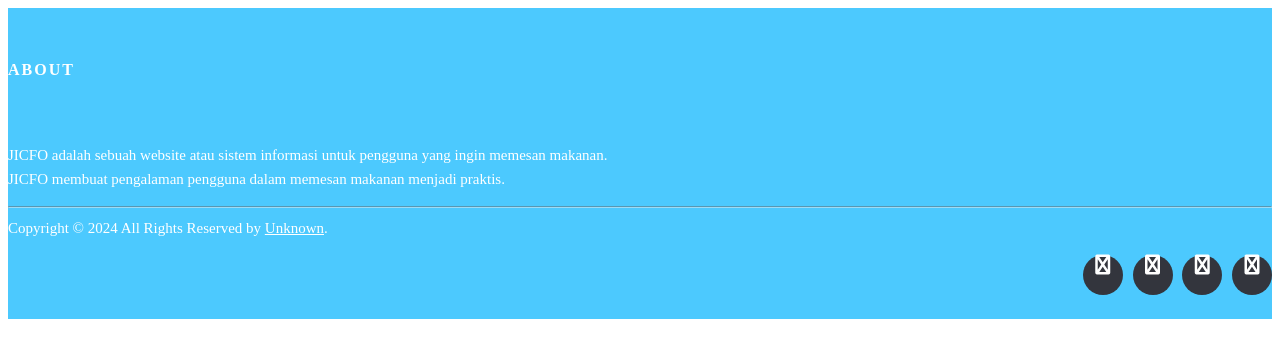
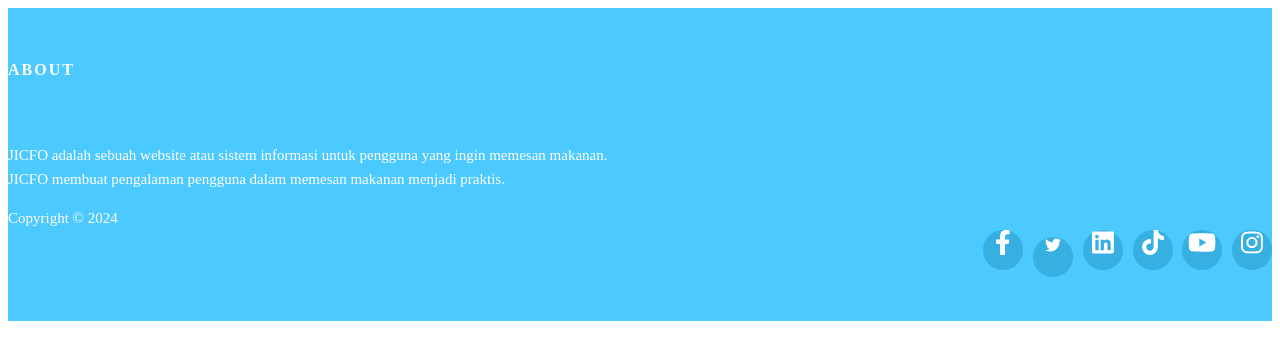
Before and after one commit to ahmadardani/JICFO, a PHP site: page /JICFO/includes/footer.php in a window 1280 px wide. Shown: the top 360 px of the page. Run offline with PHP 8.4, Linux system fonts and the light colour scheme.

Commit message:
fix the social media logo and cursor effect on footer

```diff
--- a/css/footer.css
+++ b/css/footer.css
@@ -62,11 +62,11 @@
 {
   width:40px;
   height:40px;
-  line-height:40px;
   margin-left:6px;
   margin-right:0;
   border-radius:100%;
-  background-color:#33353d
+  background-color:#37AFE1;
+  color:#FFFFFF;
 }
 .copyright-text
 {
@@ -138,19 +138,19 @@
 }
 .social-icons a.facebook:hover
 {
-  background-color:#3b5998
+  background-color:#2A8DB5
 }
 .social-icons a.twitter:hover
 {
-  background-color:#00aced
+  background-color:#2A8DB5
 }
 .social-icons a.linkedin:hover
 {
-  background-color:#007bb6
+  background-color:#2A8DB5
 }
 .social-icons a.dribbble:hover
 {
-  background-color:#ea4c89
+  background-color:#2A8DB5
 }
 @media (max-width:767px)
 {
@@ -161,18 +161,117 @@
     font-weight:600
   }
 }
-.site-footer .container .row .col-sm-12 .col-md-6 p {
-    max-width: 500px; /* Adjust the width as necessary */
-    word-wrap: break-word; /* Ensures long words break to avoid overflow */
-    white-space: normal; /* Ensures normal wrapping behavior */
-    margin-top: 10px; /* Add spacing from the heading */
+
+textarea {
+  resize: none;
 }
-.site-footer .social-icons a i {
-    font-size: 20px; /* Adjust size of the icons */
-    color: white; /* Make icons white */
-  }
 
-  .site-footer .social-icons a:hover {
-    background-color: #29aafe; /* Hover effect */
-    color: white; /* Make sure the icons remain visible */
-  }
+.text {
+color: white;
+font-size: 20px;
+position: absolute;
+top: 50%;
+left: 50%;
+transform: translate(-50%, -50%);
+-ms-transform: translate(-50%, -50%);
+white-space: nowrap;
+}
+
+
+.svg-inline--fa {
+vertical-align: -0.200em;
+}
+
+.rounded-social-buttons {
+text-align: center;
+}
+
+.rounded-social-buttons .social-button {
+display: inline-block;
+position: relative;
+cursor: pointer;
+width: 3.125rem;
+height: 3.125rem;
+border: 0.125rem solid transparent;
+padding: 0;
+text-decoration: none;
+text-align: center;
+color: #fefefe;
+font-size: 1.5625rem;
+font-weight: normal;
+line-height: 2em;
+border-radius: 1.6875rem;
+transition: all 0.5s ease;
+margin-right: 0.25rem;
+margin-bottom: 0.25rem;
+}
+
+.rounded-social-buttons .social-button:hover, .rounded-social-buttons .social-button:focus {
+-webkit-transform: rotate(360deg);
+    -ms-transform: rotate(360deg);
+        transform: rotate(360deg);
+}
+
+.rounded-social-buttons .fa-twitter, .fa-facebook-f, .fa-linkedin, .fa-tiktok, .fa-youtube, .fa-instagram {
+font-size: 25px;
+}
+
+.rounded-social-buttons .social-button.facebook {
+background: #3b5998;
+}
+
+.rounded-social-buttons .social-button.facebook:hover, .rounded-social-buttons .social-button.facebook:focus {
+color: #3b5998;
+background: #fefefe;
+border-color: #3b5998;
+}
+
+.rounded-social-buttons .social-button.twitter {
+background: #55acee;
+}
+
+.rounded-social-buttons .social-button.twitter:hover, .rounded-social-buttons .social-button.twitter:focus {
+color: #55acee;
+background: #fefefe;
+border-color: #55acee;
+}
+
+.rounded-social-buttons .social-button.linkedin {
+background: #007bb5;
+}
+
+.rounded-social-buttons .social-button.linkedin:hover, .rounded-social-buttons .social-button.linkedin:focus {
+color: #007bb5;
+background: #fefefe;
+border-color: #007bb5;
+}
+
+.rounded-social-buttons .social-button.tiktok {
+background: #000000;
+}
+
+.rounded-social-buttons .social-button.tiktok:hover, .rounded-social-buttons .social-button.tiktok:focus {
+color: #000000;
+background: #fefefe;
+border-color: #000000;
+}
+
+.rounded-social-buttons .social-button.youtube {
+background: #bb0000;
+}
+
+.rounded-social-buttons .social-button.youtube:hover, .rounded-social-buttons .social-button.youtube:focus {
+color: #bb0000;
+background: #fefefe;
+border-color: #bb0000;
+}
+
+.rounded-social-buttons .social-button.instagram {
+background: #125688;
+}
+
+.rounded-social-buttons .social-button.instagram:hover, .rounded-social-buttons .social-button.instagram:focus {
+color: #125688;
+background: #fefefe;
+border-color: #125688;
+}
--- a/includes/footer.php
+++ b/includes/footer.php
@@ -1,7 +1,10 @@
   <!-- Site footer -->
   <head>
   <!-- Other head content -->
-  <link href="https://cdnjs.cloudflare.com/ajax/libs/font-awesome/6.0.0-beta3/css/all.min.css" rel="stylesheet">
+  <meta charset="UTF-8">
+    <!-- Important to make website responsive -->
+    <meta name="viewport" content="width=device-width, initial-scale=1.0">
+  <script defer src="https://use.fontawesome.com/releases/v5.15.4/js/all.js" integrity="sha384-rOA1PnstxnOBLzCLMcre8ybwbTmemjzdNlILg8O7z1lUkLXozs4DHonlDtnE7fpc" crossorigin="anonymous"></script>
 </head>
   <footer class="site-footer">
   <link rel="stylesheet" href="css/footer.css">
@@ -14,24 +17,23 @@
                 <br>JICFO membuat pengalaman pengguna dalam memesan makanan menjadi praktis.</p>
           </div>
         </div>
-        <hr>
       </div>
       <div class="container">
         <div class="row">
           <div class="col-md-8 col-sm-6 col-xs-12">
-            <p class="copyright-text">Copyright &copy; 2024 All Rights Reserved by
-         <a href="#">Unknown</a>.
+            <p class="copyright-text">Copyright &copy; 2024
             </p>
           </div>
 
-          <div class="col-md-4 col-sm-6 col-xs-12">
-            <ul class="social-icons">
-              <li><a class="facebook" href="#"><i class="fa fa-facebook"></i></a></li>
-              <li><a class="twitter" href="#"><i class="fa fa-twitter"></i></a></li>
-              <li><a class="dribbble" href="#"><i class="fa fa-dribbble"></i></a></li>
-              <li><a class="linkedin" href="#"><i class="fa fa-linkedin"></i></a></li>
-            </ul>
-          </div>
+          <div class="social-icons">
+                    <a class="social-button facebook" href="https://www.facebook.com/" target="_blank"><i class="fab fa-facebook-f"></i></a>
+                    <a class="social-button twitter" href="https://www.twitter.com/" target="_blank"><i class="fab fa-twitter"></i></a>
+                    <a class="social-button linkedin" href="https://www.linkedin.com/" target="_blank"><i class="fab fa-linkedin"></i></a>
+                    <a class="social-button tiktok" href="https://www.tiktok.com/" target="_blank"><i class="fab fa-tiktok"></i></a>
+                    <a class="social-button youtube" href="https://www.youtube.com/" target="_blank"><i class="fab fa-youtube"></i></a>
+                    <a class="social-button instagram" href="https://www.instagram.com/" target="_blank"><i class="fab fa-instagram"></i></a>
+                </div>
+                <br>
         </div>
       </div>
 </footer>
```
